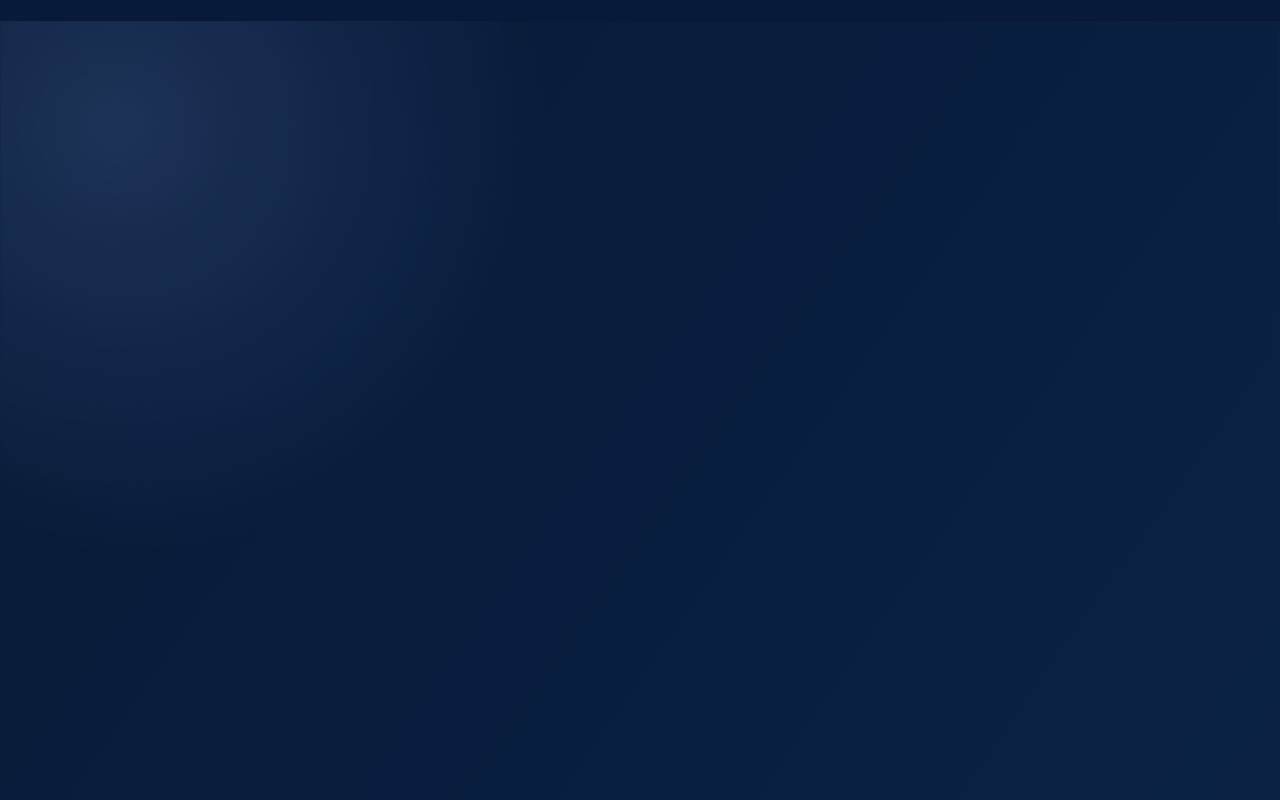
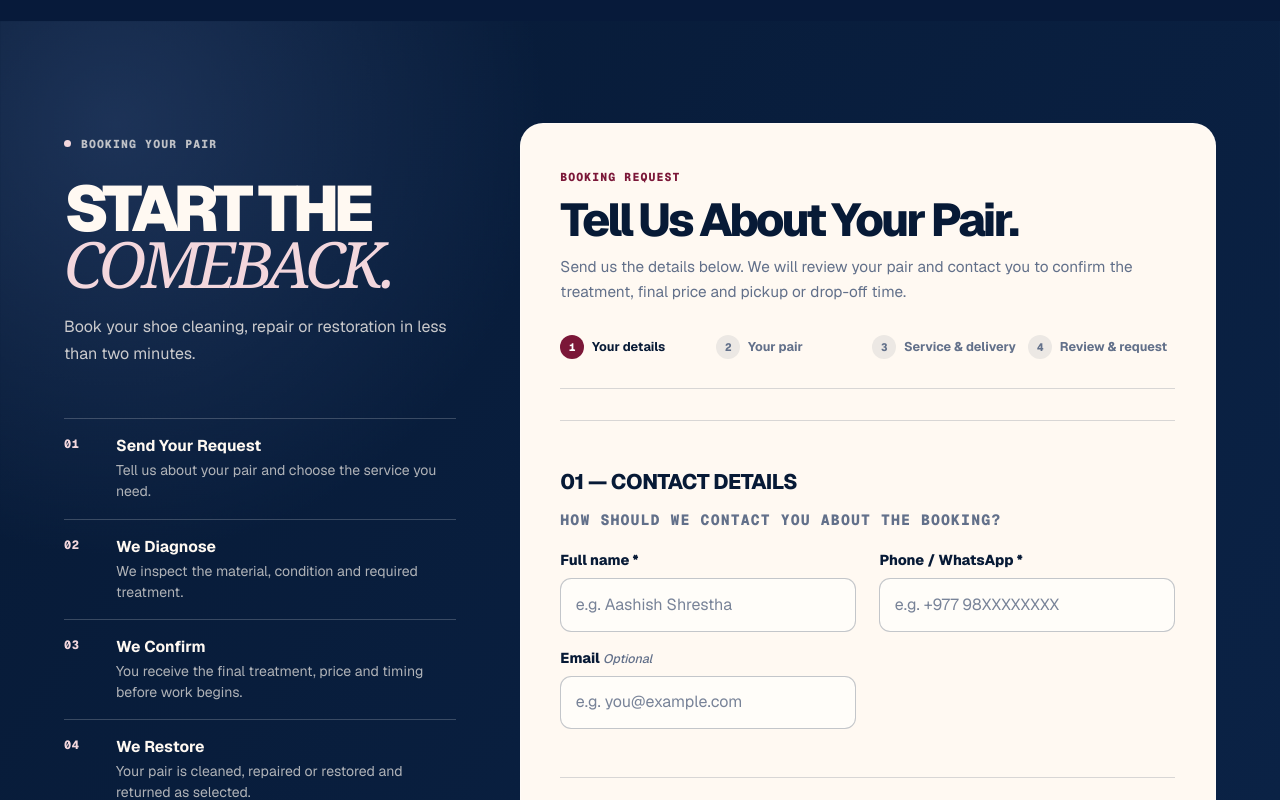
Before and after one commit to shoedoctorhtd/Shoedoctorwebsite, a Next.js app: page / in a window 1280 px wide. Shown: the part 4880-5680 px from the top of the page. Built offline with nearby package versions, Linux system fonts and the light colour scheme.

Commit message:
fix: reveal booking content

```diff
--- a/app/components/BookingExperience.module.css
+++ b/app/components/BookingExperience.module.css
@@ -949,8 +949,8 @@ select.input {
     transition: opacity 360ms ease, transform 460ms cubic-bezier(0.2, 0.8, 0.2, 1);
   }
 
-  :global(.motion-ready) .infoPanel[data-reveal].is-revealed,
-  :global(.motion-ready) .formShell[data-reveal].is-revealed {
+  :global(.motion-ready) .infoPanel[data-reveal]:global(.is-revealed),
+  :global(.motion-ready) .formShell[data-reveal]:global(.is-revealed) {
     opacity: 1;
     transform: translateY(0);
   }
```
